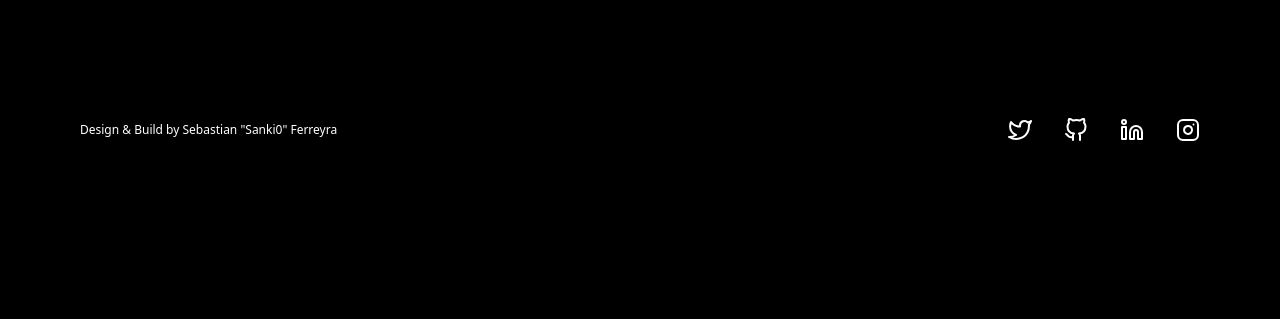
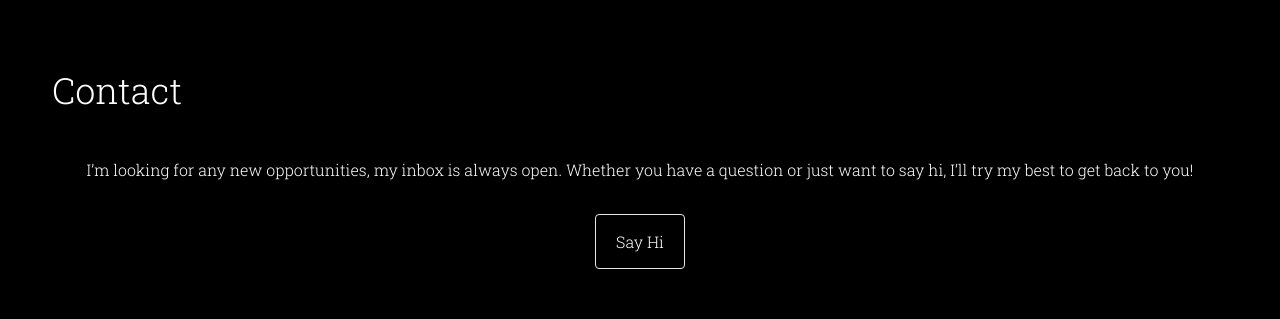
Before and after one commit to Sanki0/Portfolio, a React (Create React App) app: page / in a window 1280 px wide. Shown: the part 1896-2215 px from the top of the page. Before the commit the page ends 2054 px from the top, so only its background shows below. Built offline with nearby package versions, Linux system fonts and the light colour scheme; no server answers.

Commit message:
contact component

```diff
--- a/public/index.html
+++ b/public/index.html
@@ -1,43 +1,21 @@
 <!DOCTYPE html>
 <html lang="en" data-theme="black">
+
 <head>
   <meta charset="utf-8" />
   <link rel="icon" href="%PUBLIC_URL%/favicon.ico" />
   <meta name="viewport" content="width=device-width, initial-scale=1" />
   <meta name="theme-color" content="#000000" />
-    <meta
-      name="description"
-      content="Web site created using create-react-app"
-    />
+  <meta name="description" content="Web site created using create-react-app" />
   <link rel="apple-touch-icon" href="%PUBLIC_URL%/logo192.png" />
-    <!--
-      manifest.json provides metadata used when your web app is installed on a
-      user's mobile device or desktop. See https://developers.google.com/web/fundamentals/web-app-manifest/
-    -->
   <link rel="manifest" href="%PUBLIC_URL%/manifest.json" />
-    <!--
-      Notice the use of %PUBLIC_URL% in the tags above.
-      It will be replaced with the URL of the `public` folder during the build.
-      Only files inside the `public` folder can be referenced from the HTML.
+  <link rel="preconnect" href="https://fonts.googleapis.com">
 
-      Unlike "/favicon.ico" or "favicon.ico", "%PUBLIC_URL%/favicon.ico" will
-      work correctly both with client-side routing and a non-root public URL.
-      Learn how to configure a non-root public URL by running `npm run build`.
-    -->
-    <title>React App</title>
+  <title>Sebastian Ferreyra</title>
 </head>
+
 <body>
-    <noscript>You need to enable JavaScript to run this app.</noscript>
   <div id="root"></div>
-    <!--
-      This HTML file is a template.
-      If you open it directly in the browser, you will see an empty page.
+</body>
 
-      You can add webfonts, meta tags, or analytics to this file.
-      The build step will place the bundled scripts into the <body> tag.
-
-      To begin the development, run `npm start` or `yarn start`.
-      To create a production bundle, use `npm run build` or `yarn build`.
-    -->
-  </body>
 </html>
--- a/src/App.js
+++ b/src/App.js
@@ -1,5 +1,5 @@
 import { BrowserRouter as Router, Route, Routes } from 'react-router-dom';
-
+import './fonts.css'
 import Footer from "./components/layout/Footer";
 import Navbar from "./components/layout/Navbar";
 import Home from "./pages/Home ";
--- /dev/null
+++ b/src/components/info/Contact.jsx
@@ -0,0 +1,23 @@
+
+function Contact() {
+  return (
+    <div className="my-16" id="contact">
+      <h1 className='text-4xl my-4'>Contact</h1>
+      <div className="text-center">
+        <p className="my-8 p-4">
+          I’m  looking for any new opportunities, my inbox is always open. Whether you have a question or just want to say hi, I’ll try my best to get back to you!
+        </p>
+        <a
+          className="border rounded my-8 px-5 py-4 hover:bg-gray-600 active:bg-gray-900 "
+          href="mailto:sebas_elias_999@hotmail.com"
+          rel="noopener noreferrer"
+        >
+          Say Hi
+        </a>
+      </div>
+
+    </div>
+  )
+}
+
+export default Contact
--- a/src/components/info/Projects.jsx
+++ b/src/components/info/Projects.jsx
@@ -21,7 +21,6 @@ function Projects() {
     github
       .get(`/users/Sanki0`)
       .then((res) => {
-        console.log(res.data)
         setUser(res.data)
       })
       .catch((err) => {
@@ -32,7 +31,6 @@ function Projects() {
     github
       .get(`${GITHUB_URL_PORTFOLIO}users/Sanki0/repos`)
       .then((res) => {
-        console.log(res)
         setRepos(res.data)
       })
       .catch((err) => {
@@ -79,14 +77,14 @@ function Projects() {
         {repos.slice(0, numberOfItems).map((item, i) => {
           return (
             <div key={i} className='mb-2 rounded-md card bg-gray-800 hover:bg-gray-900'>
-              <div className='card-body'>
+              <div className='card-body text-center'>
                 <h3 className='mb-2 text-xl font-semibold'>
                   <a href={item.html_url}>
                     <FaLink className='inline mr-1' /> {item.name}
                   </a>
                 </h3>
                 <p className='mb-3'>{item.description}</p>
-                <div>
+                <div className="flex justify-evenly">
                   <div className='mr-2 badge badge-info badge-lg'>
                     <FaEye className='mr-2' /> {item.watchers_count}
                   </div>
@@ -99,10 +97,10 @@ function Projects() {
                   <div className='mr-2 badge badge-warning badge-lg'>
                     <FaUtensils className='mr-2' /> {item.forks}
                   </div>
-                  <footer>
-                    {item.language}
-                  </footer>
                 </div>
+                <footer>
+                  {item.language}
+                </footer>
               </div>
             </div>
           )
--- /dev/null
+++ b/src/fonts.css
@@ -0,0 +1,5 @@
+@import url('https://fonts.googleapis.com/css2?family=Roboto+Slab:wght@300&display=swap');
+
+body {
+  font-family: 'Roboto Slab', serif;
+}
--- a/src/pages/Home .jsx
+++ b/src/pages/Home .jsx
@@ -1,4 +1,5 @@
 import About from "../components/info/About";
+import Contact from "../components/info/Contact";
 import Experience from "../components/info/Experience";
 import Projects from "../components/info/Projects";
 
@@ -15,6 +16,7 @@ function Home() {
       <About />
       <Experience />
       <Projects />
+      <Contact />
 
     </div>
   )
```
Lines whose indentation alone changed are shown as unchanged.
